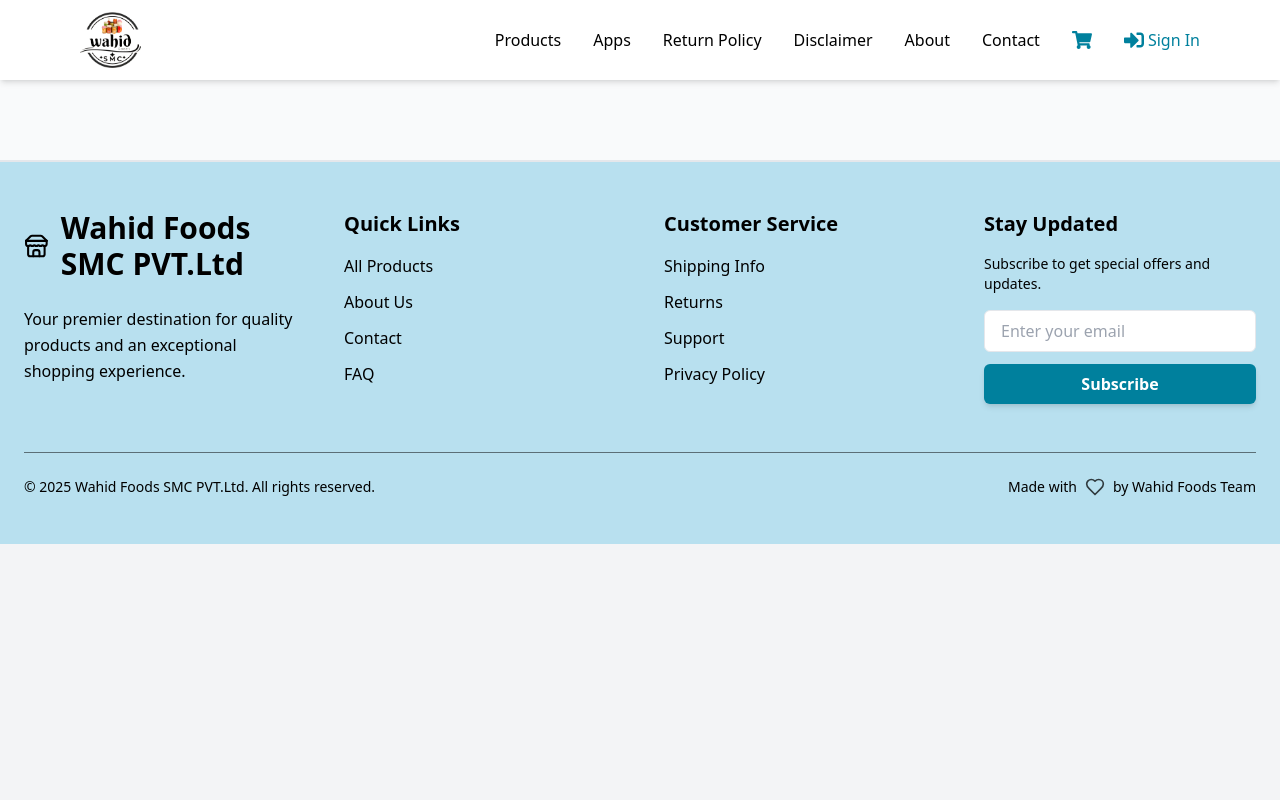
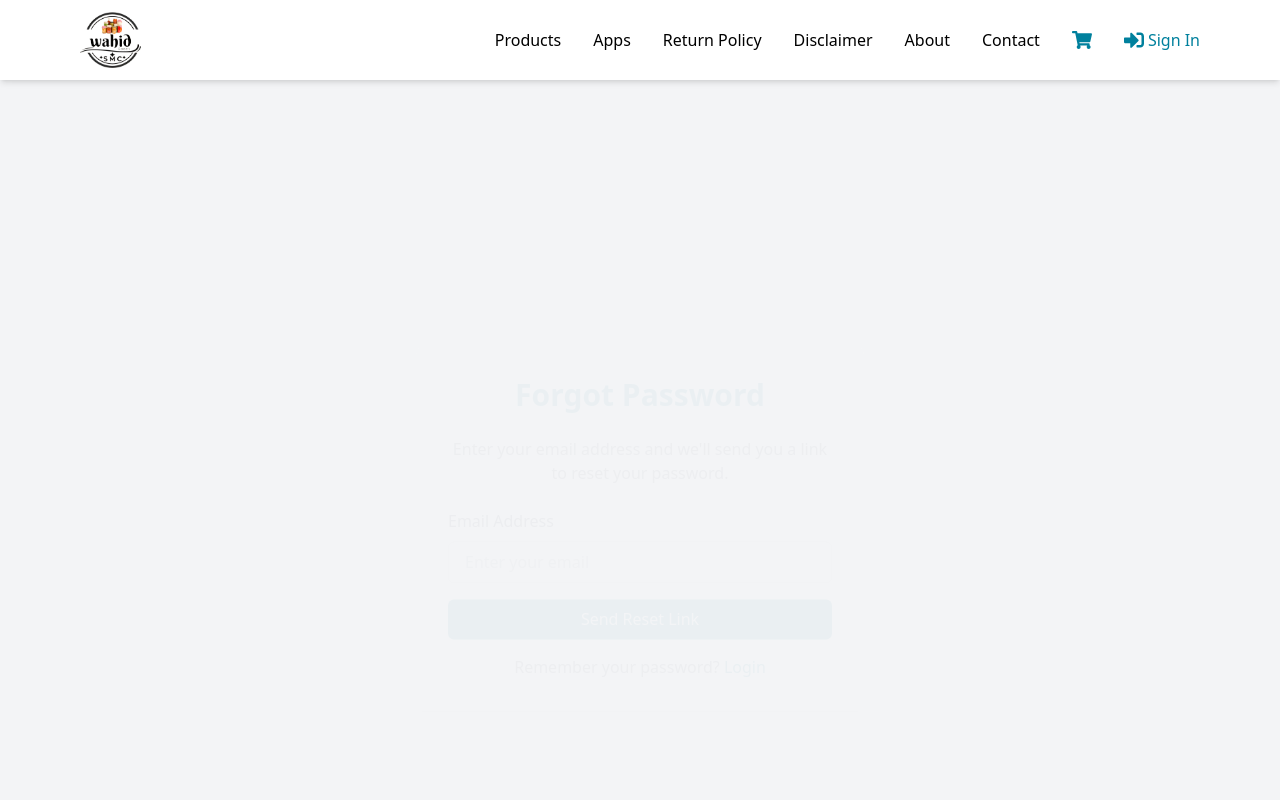
Before and after one commit to haliarutab24/E-commerce-Frontend, a React (Vite) app: page /forgot-password in a window 1280 px wide. Shown: the top 800 px of the page. Built offline with nearby package versions, Linux system fonts and the light colour scheme.

Commit message:
Forgot Password

```diff
--- a/src/App.jsx
+++ b/src/App.jsx
@@ -28,6 +28,7 @@ import Category from "./pages/admin/Category";
 import { useLocation } from "react-router-dom";
 import ProtectedRoute from "./components/ProtectedRoute";
 import Success from "./pages/Success";
+import ForgotPassword from "./pages/user/ForgotPassword";
 import Cancel from "./pages/user/Cancel";
 import ProductCategories from "./pages/user/ProductPromotions";
 
@@ -52,6 +53,8 @@ function AppContent() {
           <Route path="/signup" element={<Signup />} />
           <Route path="/products" element={<Products />} />
           <Route path="/products/:id" element={<SingleProduct />} />
+          <Route path="/forgot-password" element={<ForgotPassword />} />
+
 
           <Route path="/cart" element={<Cart />} />
           <Route path="/about" element={<About />} />
--- /dev/null
+++ b/src/pages/user/Forget.jsx
@@ -0,0 +1,109 @@
+import React, { useEffect, useState } from "react";
+import gsap from "gsap";
+import { toast } from "react-toastify";
+import "react-toastify/dist/ReactToastify.css";
+import { Link, useNavigate, useParams } from "react-router-dom";
+import axios from "axios";
+
+const Forget = () => {
+  const [password, setPassword] = useState("");
+  const [confirmPassword, setConfirmPassword] = useState("");
+  const [isLoading, setIsLoading] = useState(false);
+  const navigate = useNavigate();
+  const { token } = useParams();
+
+  useEffect(() => {
+    gsap.from(".forget-box", { opacity: 0, y: 50, duration: 1 });
+  }, []);
+
+  const handlePasswordReset = async (e) => {
+    e.preventDefault();
+
+    if (password !== confirmPassword) {
+      toast.error("Passwords do not match!");
+      return;
+    }
+
+    if (password.length < 6) {
+      toast.error("Password must be at least 6 characters long!");
+      return;
+    }
+
+    setIsLoading(true);
+
+    try {
+      const { data } = await axios.post(
+        `${import.meta.env.VITE_API_BASE_URL}/auth/reset-password`,
+        {
+          token: token,
+          newPassword: password
+        }
+      );
+
+      toast.success(data.message || "Password reset successfully!");
+      navigate("/login");
+
+    } catch (error) {
+      toast.error(
+        error.response?.data?.message ||
+        error.message ||
+        "Failed to reset password. Please try again."
+      );
+    } finally {
+      setIsLoading(false);
+    }
+  };
+
+  return (
+    <div className="flex items-center justify-center min-h-screen bg-gray-100">
+      <div className="forget-box w-full max-w-md bg-white p-8 rounded-lg shadow-md">
+        <h2 className="text-3xl font-bold text-center text-newPrimary mb-6">Reset Password</h2>
+        <p className="text-center text-gray-600 mb-6">
+          Enter your new password below.
+        </p>
+
+        <form onSubmit={handlePasswordReset} className="space-y-4">
+          <div>
+            <label className="block text-gray-700 mb-2">New Password</label>
+            <input
+              type="password"
+              className="w-full px-4 py-2 border rounded-md focus:outline-none focus:ring-2 focus:ring-newPrimary"
+              value={password}
+              onChange={(e) => setPassword(e.target.value)}
+              required
+              placeholder="Enter new password"
+              minLength={6}
+            />
+          </div>
+
+          <div>
+            <label className="block text-gray-700 mb-2">Confirm Password</label>
+            <input
+              type="password"
+              className="w-full px-4 py-2 border rounded-md focus:outline-none focus:ring-2 focus:ring-newPrimary"
+              value={confirmPassword}
+              onChange={(e) => setConfirmPassword(e.target.value)}
+              required
+              placeholder="Confirm new password"
+              minLength={6}
+            />
+          </div>
+
+          <button
+            type="submit"
+            disabled={isLoading}
+            className="w-full bg-newPrimary text-white py-2 rounded-md hover:bg-newPrimary/80 disabled:opacity-50 disabled:cursor-not-allowed"
+          >
+            {isLoading ? "Resetting..." : "Reset Password"}
+          </button>
+
+          <p className="text-center text-gray-600">
+            <Link to="/login" className="text-newPrimary hover:text-newPrimaryDark">Back to Login</Link>
+          </p>
+        </form>
+      </div>
+    </div>
+  );
+};
+
+export default Forget;
--- /dev/null
+++ b/src/pages/user/ForgotPassword.jsx
@@ -0,0 +1,77 @@
+import React, { useEffect, useState } from "react";
+import gsap from "gsap";
+import { toast } from "react-toastify";
+import "react-toastify/dist/ReactToastify.css";
+import { Link } from "react-router-dom";
+import axios from "axios";
+
+const ForgotPassword = () => {
+  const [email, setEmail] = useState("");
+  const [isLoading, setIsLoading] = useState(false);
+
+  useEffect(() => {
+    gsap.from(".forgot-box", { opacity: 0, y: 50, duration: 1 });
+  }, []);
+
+  const handleSubmit = async (e) => {
+    e.preventDefault();
+    setIsLoading(true);
+
+    try {
+      const { data } = await axios.post(
+        `${import.meta.env.VITE_API_BASE_URL}/auth/forgot-password`,
+        { email }
+      );
+
+      toast.success(data.message || "Password reset email sent successfully!");
+
+    } catch (error) {
+      toast.error(
+        error.response?.data?.message ||
+        error.message ||
+        "Failed to send reset email. Please try again."
+      );
+    } finally {
+      setIsLoading(false);
+    }
+  };
+
+  return (
+    <div className="flex items-center justify-center min-h-screen bg-gray-100">
+      <div className="forgot-box w-full max-w-md bg-white p-8 rounded-lg shadow-md">
+        <h2 className="text-3xl font-bold text-center text-newPrimary mb-6">Forgot Password</h2>
+        <p className="text-center text-gray-600 mb-6">
+          Enter your email address and we'll send you a link to reset your password.
+        </p>
+
+        <form onSubmit={handleSubmit} className="space-y-4">
+          <div>
+            <label className="block text-gray-700 mb-2">Email Address</label>
+            <input
+              type="email"
+              className="w-full px-4 py-2 border rounded-md focus:outline-none focus:ring-2 focus:ring-newPrimary"
+              value={email}
+              onChange={(e) => setEmail(e.target.value)}
+              required
+              placeholder="Enter your email"
+            />
+          </div>
+
+          <button
+            type="submit"
+            disabled={isLoading}
+            className="w-full bg-newPrimary text-white py-2 rounded-md hover:bg-newPrimary/80 disabled:opacity-50 disabled:cursor-not-allowed"
+          >
+            {isLoading ? "Sending..." : "Send Reset Link"}
+          </button>
+
+          <p className="text-center text-gray-600">
+            Remember your password? <Link to="/login" className="text-newPrimary hover:text-newPrimaryDark">Login</Link>
+          </p>
+        </form>
+      </div>
+    </div>
+  );
+};
+
+export default ForgotPassword;
--- a/src/pages/user/Login.jsx
+++ b/src/pages/user/Login.jsx
@@ -10,6 +10,7 @@ import { loginSuccess } from "../../context/authSlice";
 const Login = () => {
   const [email, setEmail] = useState("");
   const [password, setPassword] = useState("");
+  const [isLoading, setIsLoading] = useState(false);
   const navigate = useNavigate();
   const dispatch = useDispatch();
 
@@ -19,6 +20,7 @@ const Login = () => {
 
   const handleLogin = async (e) => {
     e.preventDefault();
+    setIsLoading(true);
     try {
       const { data } = await axios.post(
         `${import.meta.env.VITE_API_BASE_URL}/auth/login`,
@@ -51,6 +53,35 @@ const Login = () => {
         error.message ||
         "Login failed. Please try again."
       );
+    } finally {
+      setIsLoading(false);
+    }
+  };
+
+  const handleForgotPassword = async () => {
+    if (!email) {
+      toast.error("Please enter your email first!");
+      return;
+    }
+
+    setIsLoading(true);
+
+    try {
+      const { data } = await axios.post(
+        `${import.meta.env.VITE_API_BASE_URL}/auth/forgot-password`,
+        { email }
+      );
+
+      toast.success(data.message || "Password reset email sent successfully!");
+
+    } catch (error) {
+      toast.error(
+        error.response?.data?.message ||
+        error.message ||
+        "Failed to send reset email. Please try again."
+      );
+    } finally {
+      setIsLoading(false);
     }
   };
 
@@ -79,11 +110,25 @@ const Login = () => {
               required
             />
           </div>
+
+          {/* Forgot Password Link */}
+          <div className="text-right">
+            <button
+              type="button"
+              onClick={handleForgotPassword}
+              disabled={isLoading}
+              className="text-sm text-newPrimary hover:text-newPrimaryDark disabled:opacity-50"
+            >
+              Forgot Password?
+            </button>
+          </div>
+
           <button
             type="submit"
-            className="w-full bg-newPrimary text-white py-2 rounded-md hover:bg-newPrimary/80"
+            disabled={isLoading}
+            className="w-full bg-newPrimary text-white py-2 rounded-md hover:bg-newPrimary/80 disabled:opacity-50 disabled:cursor-not-allowed"
           >
-            Login
+            {isLoading ? "Logging in..." : "Login"}
           </button>
 
           <p className="text-center text-gray-600">
```
